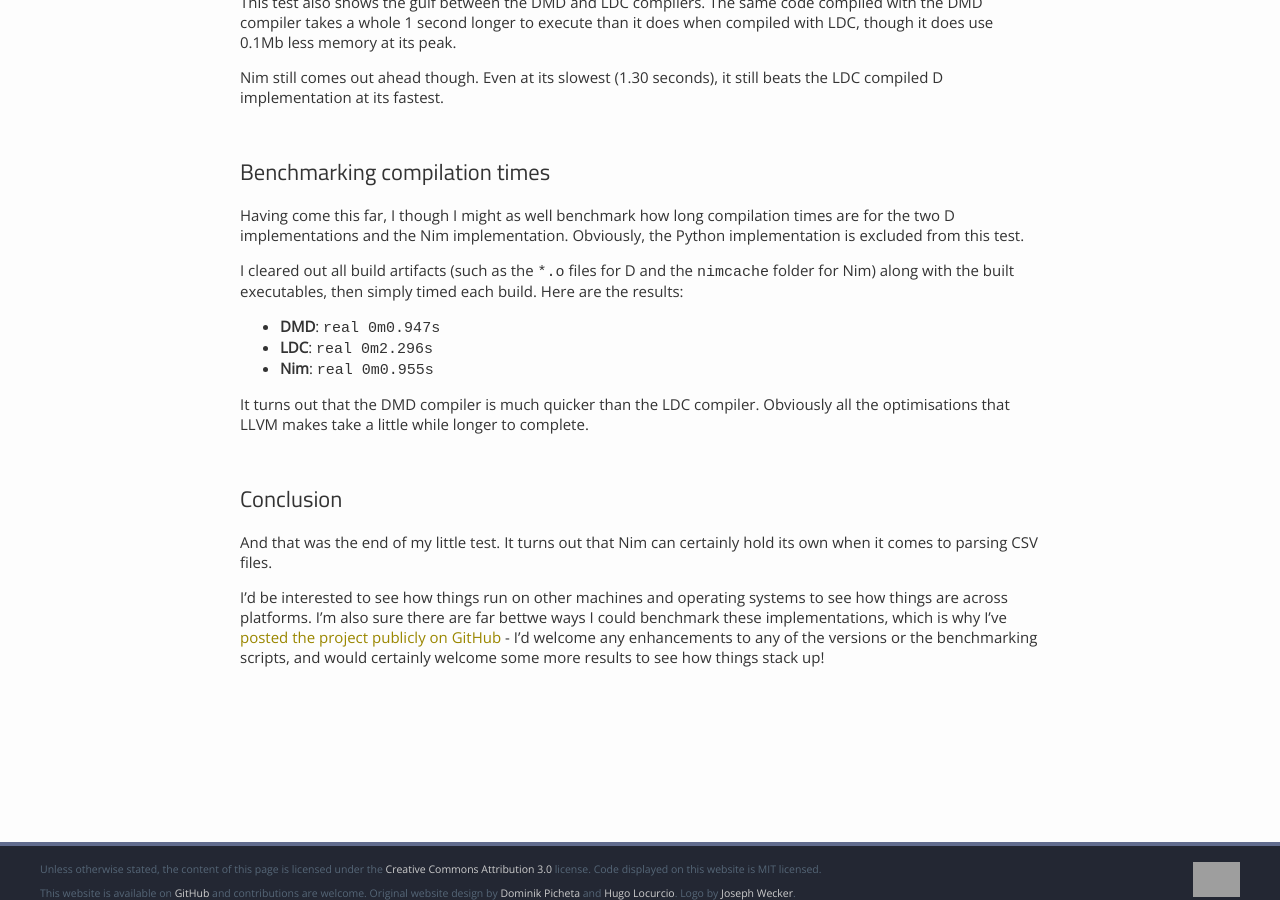
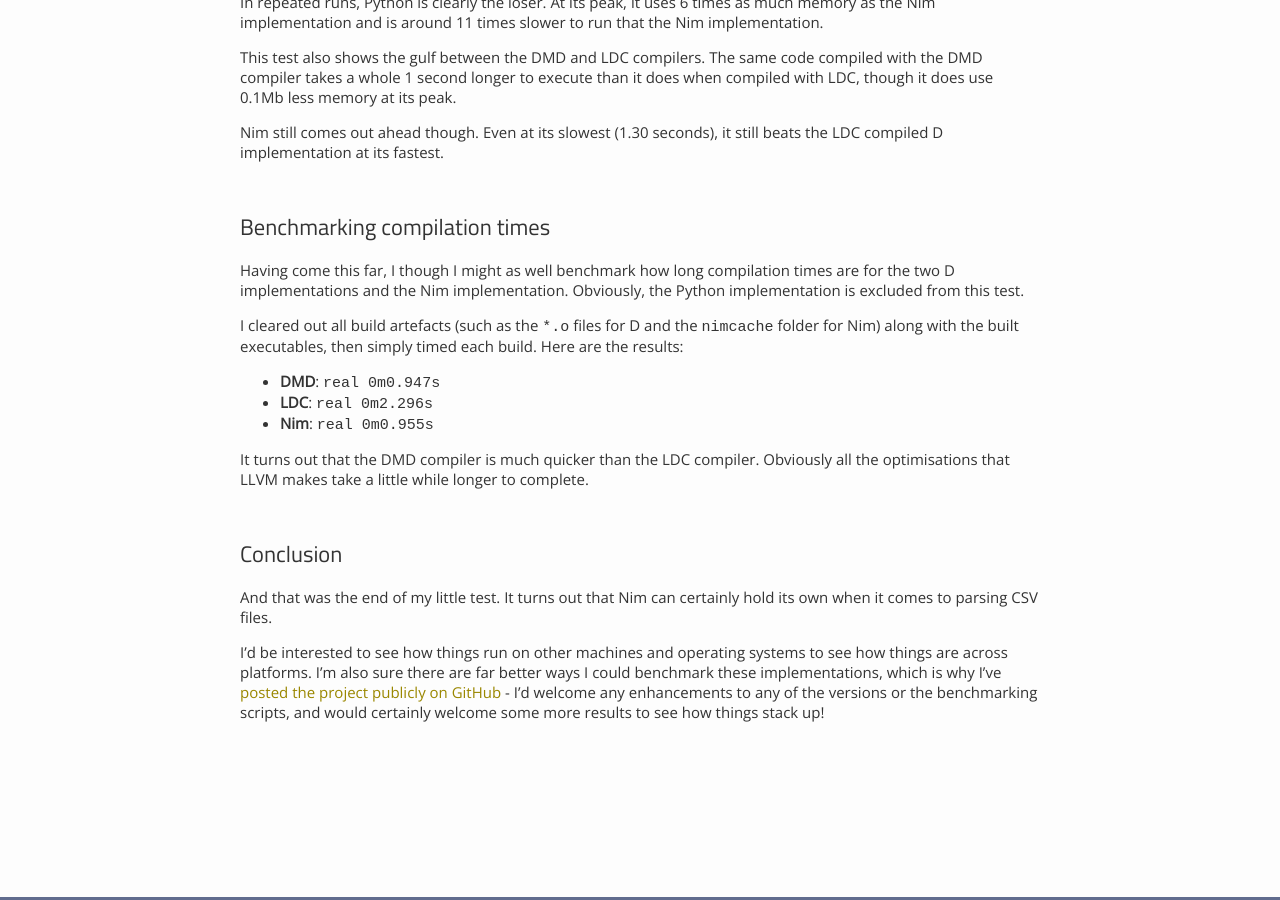
Before and after one commit to nim-lang/website, a Jekyll site: the page built from jekyll/_posts/2017-05-25-faster-command-line-tools-in-nim.md, in a window 1280 px wide and 900 px high, scrolled down 4773 px. Built offline with Jekyll 4.4.1, drawn with Linux system fonts in a browser that asks for light colours; some of the changed text lies outside the part shown; grey boxes are pictures that could not be loaded.

Commit message:
Fixed spelling errors
Signed-off-by: Euan Torano <euantorano@gmail.com>

```diff
--- a/jekyll/_posts/2017-05-25-faster-command-line-tools-in-nim.md
+++ b/jekyll/_posts/2017-05-25-faster-command-line-tools-in-nim.md
@@ -248,7 +250,7 @@
 
 Having come this far, I though I might as well benchmark how long compilation times are for the two D implementations and the Nim implementation. Obviously, the Python implementation is excluded from this test.
 
-I cleared out all build artifacts (such as the `*.o` files for D and the `nimcache` folder for Nim) along with the built executables, then simply timed each build. Here are the results:
+I cleared out all build artefacts (such as the `*.o` files for D and the `nimcache` folder for Nim) along with the built executables, then simply timed each build. Here are the results:
 
 - **DMD**: `real	0m0.947s`
 - **LDC**: `real	0m2.296s`
@@ -261,4 +263,4 @@
 
 And that was the end of my little test. It turns out that Nim can certainly hold its own when it comes to parsing CSV files.
 
-I'd be interested to see how things run on other machines and operating systems to see how things are across platforms. I'm also sure there are far bettwe ways I could benchmark these implementations, which is why I've [posted the project publicly on GitHub](https://github.com/euantorano/faster-command-line-tools-in-nim) - I'd welcome any enhancements to any of the versions or the benchmarking scripts, and would certainly welcome some more results to see how things stack up!
+I'd be interested to see how things run on other machines and operating systems to see how things are across platforms. I'm also sure there are far better ways I could benchmark these implementations, which is why I've [posted the project publicly on GitHub](https://github.com/euantorano/faster-command-line-tools-in-nim) - I'd welcome any enhancements to any of the versions or the benchmarking scripts, and would certainly welcome some more results to see how things stack up!
```
Also changed, not shown: other parts of jekyll/_posts/2017-05-25-faster-command-line-tools-in-nim.md (+5 -3 lines).
